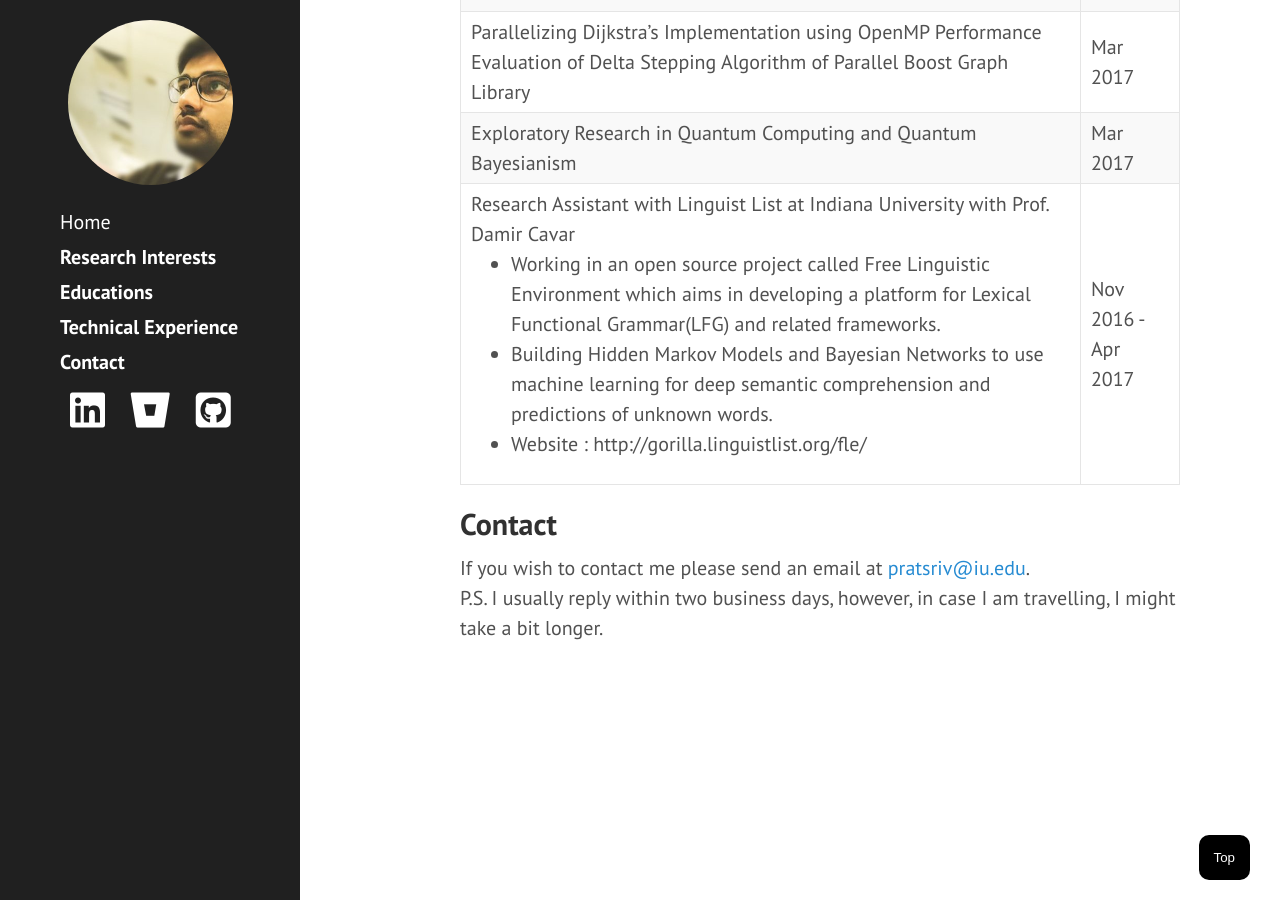
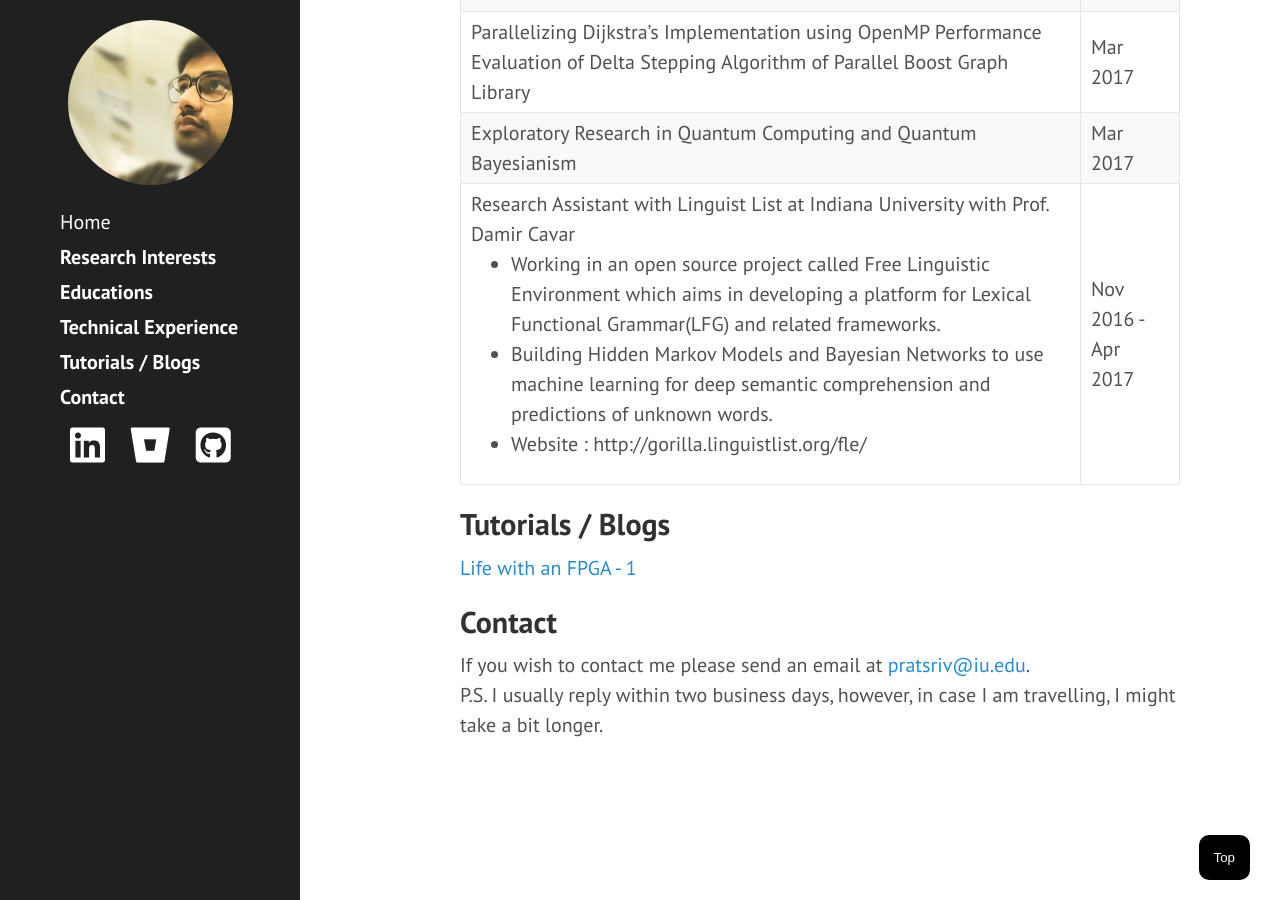
Before and after one commit to prateek22sri/prateek22sri.github.io, a Jekyll site: the page built from index.html, in a window 1280 px wide and 900 px high, scrolled down 1155 px. Built offline with Jekyll 4.4.1, drawn with Linux system fonts in a browser that asks for light colours; nearby versions of some CDN libraries.

Commit message:
added blogs

```diff
--- a/_data/sections.yml
+++ b/_data/sections.yml
@@ -13,7 +13,13 @@
   layout : "section"
   id : 3
 
+- title : "Tutorials / Blogs"
+  loc : "sections/tutorials.md"
+  layout : "section"
+  id : 4
+
+
 - title : "Contact"
   loc : "sections/contact.md"
   layout : "section"
-  id : 4
+  id : 5
--- a/_includes/sections/tutorials.md
+++ b/_includes/sections/tutorials.md
@@ -1 +1 @@
-+ [Life with an FPGA - 1](https://medium.com/@prateek22sri/life-with-an-fpga-1-the-beautiful-lights-766b07740c7a)
+[Life with an FPGA - 1](https://medium.com/@prateek22sri/life-with-an-fpga-1-the-beautiful-lights-766b07740c7a)
```
Also changed, not shown: index1.md (+1 -0 lines), 8 other files.
